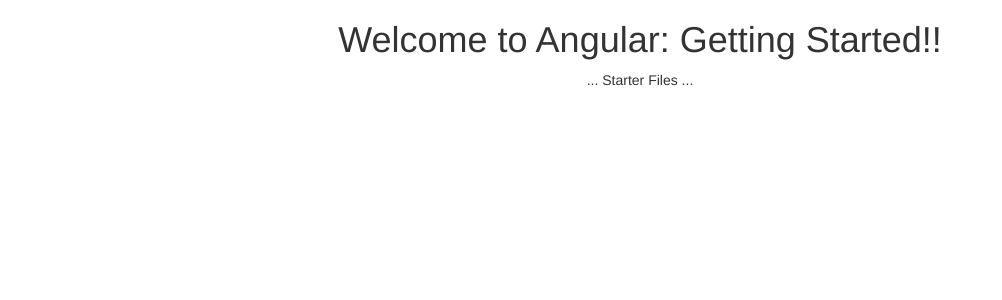
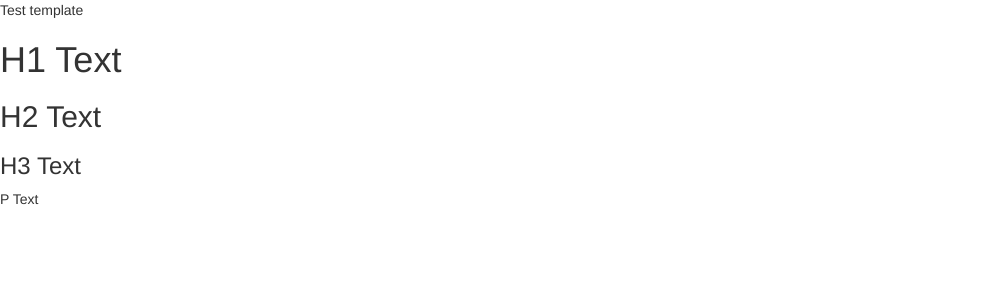
Before and after one commit to russellray/Angular-GettingStarted, an Angular app in the folder APM-Start/: page / in a window 1280 px wide. Shown: the top 300 px of the page, without its empty margins (0-1002 px from the left). Built offline with nearby package versions, Linux system fonts and the light colour scheme.

Commit message:
Created app2.component.html

```diff
--- a/APM-Start/package.json
+++ b/APM-Start/package.json
@@ -4,7 +4,7 @@
   "license": "MIT",
   "scripts": {
     "ng": "ng",
-    "start": "ng serve -o",
+    "start": "ng serve",
     "build": "ng build",
     "test": "ng test",
     "lint": "ng lint --type-check",
--- a/APM-Start/src/app/app.component.ts
+++ b/APM-Start/src/app/app.component.ts
@@ -2,7 +2,8 @@
 
 @Component({
   selector: 'pm-root',
-  templateUrl: './app.component.html',
+  //templateUrl: './app.component.html',
+  templateUrl: './app2.component.html',
   styleUrls: ['./app.component.css']
 })
 export class AppComponent {
--- /dev/null
+++ b/APM-Start/src/app/app2.component.html
@@ -0,0 +1,7 @@
+<div>
+    <span>Test template</span>
+    <h1>H1 Text</h1>
+    <h2>H2 Text</h2>
+    <h3>H3 Text</h3>
+    <p>P Text</p>
+</div>
```
